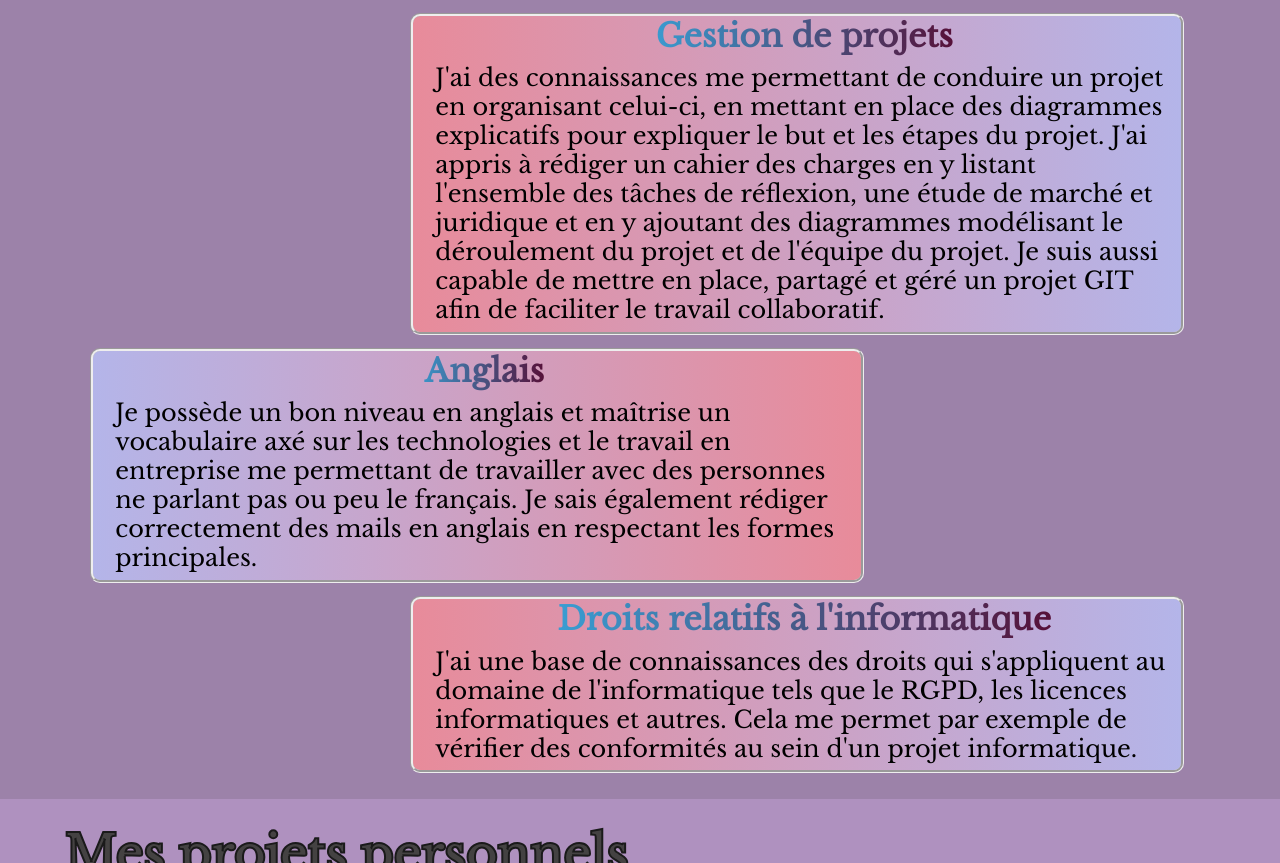
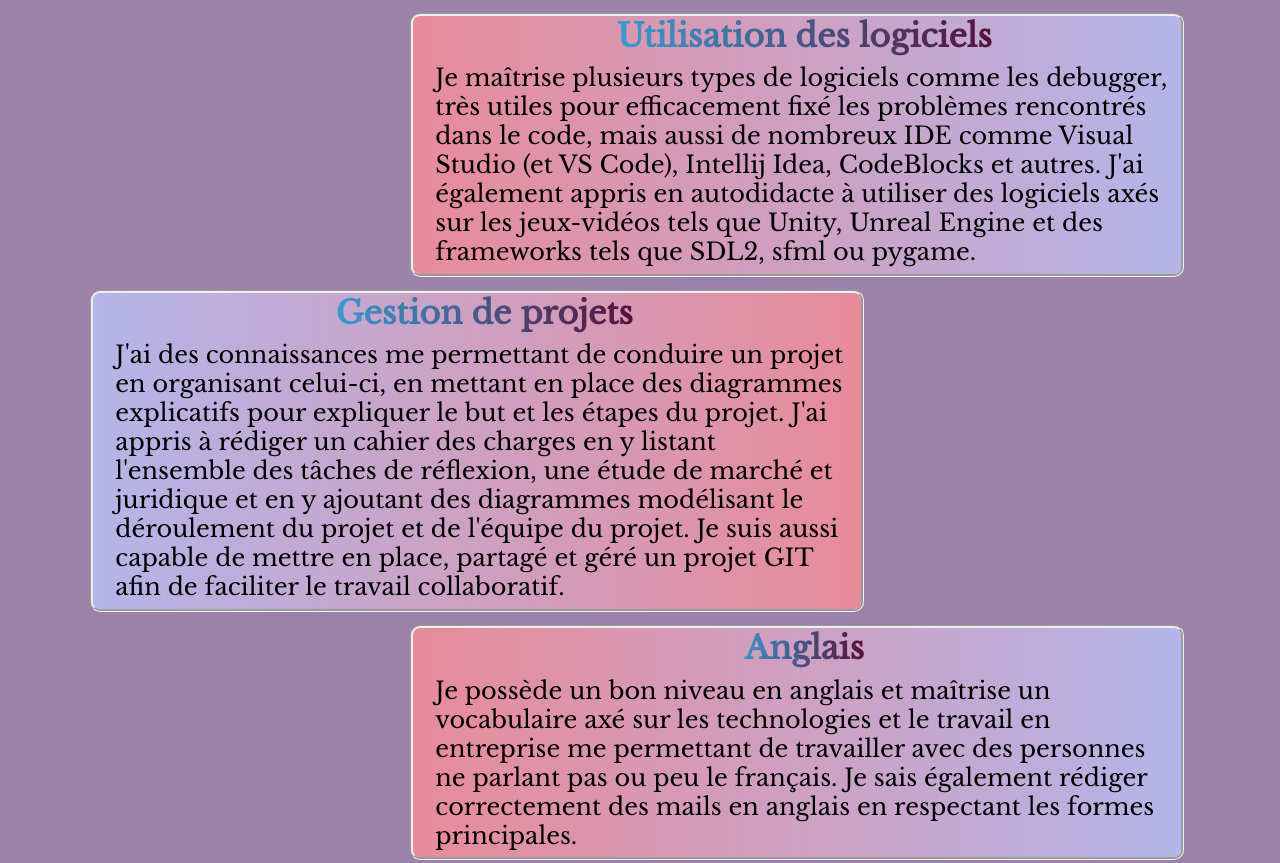
Before and after one commit to LucaStarz/lucastarz.github.io, a plain HTML site: page index.html in a window 1280 px wide. Shown: the part 10086-10949 px from the top of the page. Drawn offline with Linux system fonts and the light colour scheme.

Commit message:
Ajout d'un cadre des logiciels et de propriétés par défaut pour les navigateurs bloquant javascript

```diff
--- a/index.html
+++ b/index.html
@@ -113,20 +113,27 @@
             </div>
 
             <div id="cadre_14" class="cadre_avec_titre cadre_droite">
+                <p>Utilisation des logiciels</p>
+                <div style="padding: 1%;">
+                    <p>Je maîtrise plusieurs types de logiciels comme les debugger, très utiles pour efficacement fixé les problèmes rencontrés dans le code, mais aussi de nombreux IDE comme Visual Studio (et VS Code), Intellij Idea, CodeBlocks et autres. J'ai également appris en autodidacte à utiliser des logiciels axés sur les jeux-vidéos tels que Unity, Unreal Engine et des frameworks tels que SDL2, sfml ou pygame.</p>
+                </div>
+            </div>
+
+            <div id="cadre_15" class="cadre_avec_titre cadre_gauche">
                 <p>Gestion de projets</p>
                 <div style="padding: 1%;">
                     <p>J'ai des connaissances me permettant de conduire un projet en organisant celui-ci, en mettant en place des diagrammes explicatifs pour expliquer le but et les étapes du projet. J'ai appris à rédiger un cahier des charges en y listant l'ensemble des tâches de réflexion, une étude de marché et juridique et en y ajoutant des diagrammes modélisant le déroulement du projet et de l'équipe du projet. Je suis aussi capable de mettre en place, partagé et géré un projet GIT afin de faciliter le travail collaboratif.</p>
                 </div>
             </div>
 
-            <div id="cadre_15" class="cadre_avec_titre cadre_gauche">
+            <div id="cadre_16" class="cadre_avec_titre cadre_droite">
                 <p>Anglais</p>
                 <div style="padding: 1%;">
                     <p>Je possède un bon niveau en anglais et maîtrise un vocabulaire axé sur les technologies et le travail en entreprise me permettant de travailler avec des personnes ne parlant pas ou peu le français. Je sais également rédiger correctement des mails en anglais en respectant les formes principales.</p>
                 </div>
             </div>
 
-            <div id="cadre_16" class="cadre_avec_titre cadre_droite">
+            <div id="cadre_17" class="cadre_avec_titre cadre_gauche">
                 <p>Droits relatifs à l'informatique</p>
                 <div style="padding: 1%;">
                     <p>J'ai une base de connaissances des droits qui s'appliquent au domaine de l'informatique tels que le RGPD, les licences informatiques et autres. Cela me permet par exemple de vérifier des conformités au sein d'un projet informatique.</p>
@@ -137,14 +144,14 @@
         <div id="projets_personnels" class="projets_personnels">
             <h1 id="titre_projets_personnels">Mes projets personnels</h1>
 
-            <div id="cadre_17" class="cadre_avec_titre cadre_gauche">
+            <div id="cadre_18" class="cadre_avec_titre cadre_droite">
                 <p>Seabow Programming Language</p>
                 <div>
                     <p>Je me suis lancé un ambitieux défi consistant à définir un nouveau langage de programmation et implémenter en C++ un interpréteur et compilateur de bytecode pour ce nouveau langage. Aujourd'hui, ce projet a bien avancé puisque j'ai maintenant fini de définir les grandes lignes de ce nouveau langage et que l'interpréteur en est à une phase avancé de son développement. J'ai cependant pris du temps supplémentaire pour développer un site web permettant d'apprendre Seabow et le télécharger, même si la plateforme MacOS n'est pas encore disponible. J'ai aussi développé une extension Visual Studio Code pour ce langage appliquant de la couleur au code et des informations utiles lors du survole de certains bouts de code.<br><br>Site web de Seabow: <a href="https://seabowlanguage.github.io/" target="_blank">ici</a>.</p>
                 </div>
             </div>
 
-            <div id="cadre_18" class="cadre_avec_titre cadre_droite">
+            <div id="cadre_19" class="cadre_avec_titre cadre_gauche">
                 <p>De petits jeux 2D avec Unity</p>
                 <div>
                     <img id="image_7" class="clickable" onclick="clicked_image(6);" src="./assets/jeu_vid_0.png" width="500%" height="auto">
@@ -152,14 +159,14 @@
                 </div>
             </div>
 
-            <div id="cadre_19" class="cadre_avec_titre cadre_gauche">
+            <div id="cadre_20" class="cadre_avec_titre cadre_droite">
                 <p>Une lutte pour l'égalité des genres</p>
                 <div style="padding: 1%;">
                     <p>Dans les prochaines années, j'aimerai beaucoup rejoindre une association de lutte pour l'égalité des genres car c'est une cause qui me tient très à coeur. Donner du temps pour cette cause serait pour moi une façon d'aider les autres et d'avancer vers une société plus juste.</p>
                 </div>
             </div>
 
-            <div id="cadre_20" class="cadre_avec_titre cadre_droite">
+            <div id="cadre_21" class="cadre_avec_titre cadre_gauche">
                 <p>Une découverte du monde nordique</p>
                 <div>
                     <img src="./assets/suede.jpeg" width="400%" height="auto">
--- a/script.js
+++ b/script.js
@@ -132,7 +132,7 @@ function scroll_function() {
     for (let i=0; i<cadres.length; i++) {
         const direction = (i%2 == 0) ? "gauche" : "droite";
         const rect = cadres[i].getBoundingClientRect();
-        if (window.innerHeight > rect.top + rect.height / 1.5) {
+        if (window.innerHeight > rect.top + rect.height / 3) {
             cadres[i].style.animation = "cadre_" + direction + "_apparition 2s ease-in-out forwards";
         } else if ((direction === "gauche" && rect.left > 0) || (direction === "droite" && rect.right > 0)) {
             cadres[i].style.animation = "cadre_" + direction + "_disparition 2s ease-in-out forwards";
@@ -142,7 +142,7 @@ function scroll_function() {
     // Animation des titres
     for (const titre of titres) {
         const rect = titre.getBoundingClientRect();
-        if (window.innerHeight > rect.top + rect.height / 1.5) {
+        if (window.innerHeight > rect.top + rect.height / 2) {
             titre.style.animation = "titre_apparition 2s ease-in-out forwards";
         } else if (titre.style.animation !== "titre_disparition 2s ease-in-out forwards") {
             titre.style.animation = "titre_disparition 2s ease-in-out forwards";
--- a/styles.css
+++ b/styles.css
@@ -115,6 +115,7 @@ h1 {
     color: var(--h1-color);
     -webkit-text-stroke: 2px var(--h1-stroke-color);
     font-size: 3em;
+    opacity: 1;
 }
 
 p {
@@ -161,10 +162,12 @@ p {
 
 .cadre_gauche {
     background: var(--cadre-gauche-gradient);
+    left: 7%;
 }
 
 .cadre_droite {
     background: var(--cadre-droite-gradient);
+    right: -32%;
 }
 
 .cadre p, .cadre_avec_titre > div p {
```
